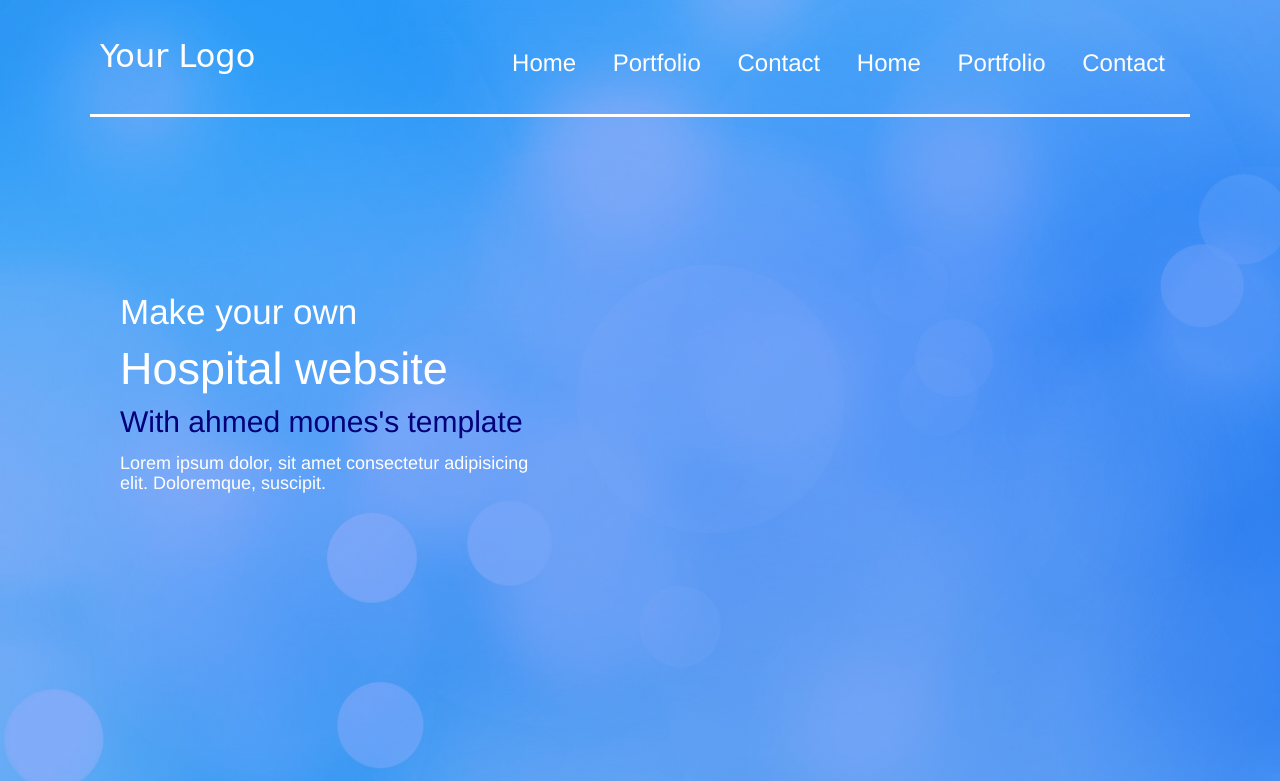
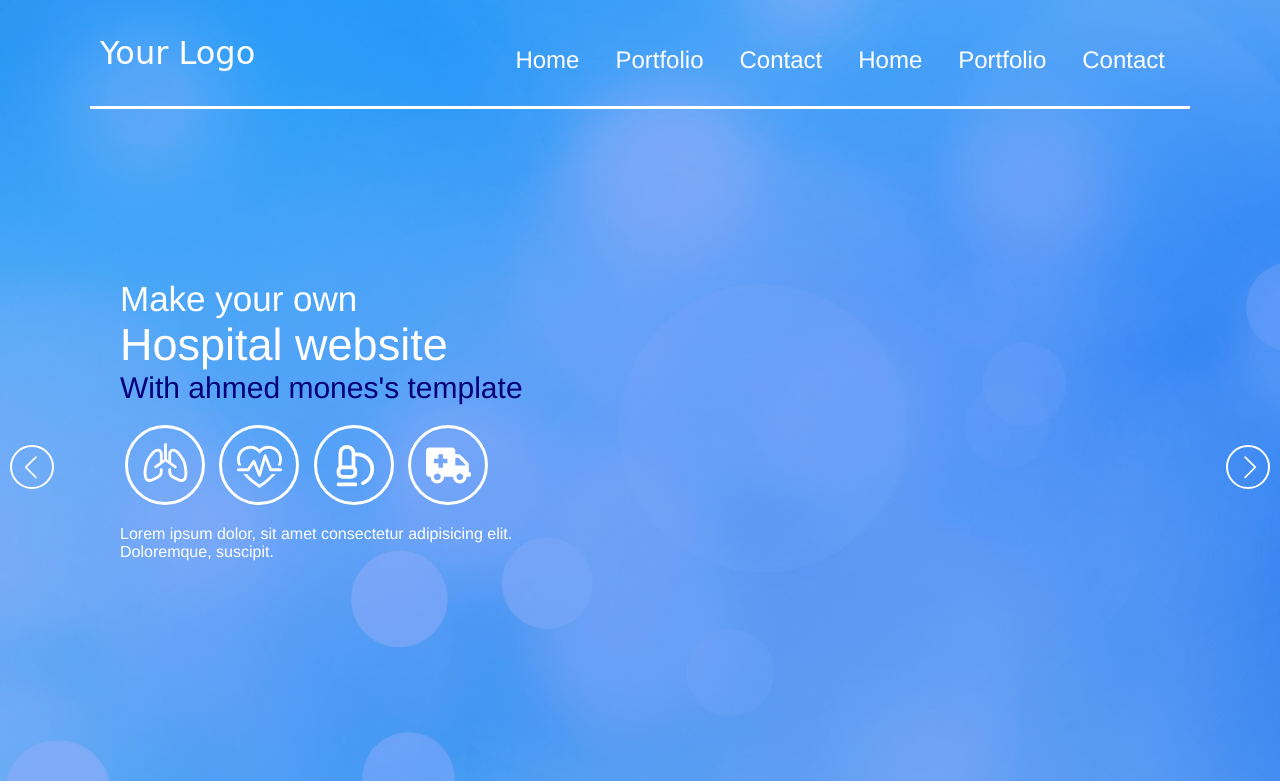
Before and after one commit to Uchqun7040/takrorlash, a plain HTML site: page 4-dars.14.02.2024/index.html in a window 1280 px wide. Shown: the top 781 px of the page. Drawn offline with nearby package versions, Linux system fonts and the light colour scheme.

Commit message:
section1 is updated

```diff
--- a/4-dars.14.02.2024/index.html
+++ b/4-dars.14.02.2024/index.html
@@ -6,7 +6,7 @@
     <meta name="viewport" content="width=device-width, initial-scale=1.0">
     <title>Document</title>
     <link rel="stylesheet" href="style.css">
-    <link rel="stylesheet" href="https://maxcdn.bootstrapcdn.com/bootstrap/3.3.7/css/bootstrap.min.css">
+    <script src='https://kit.fontawesome.com/a076d05399.js' crossorigin='anonymous'></script>
 </head>
 
 <body>
@@ -37,7 +37,33 @@
                     <div class="ahmed">
                         With ahmed mones's template
                     </div>
+                    <div class="icon">
+                        <svg xmlns="http://www.w3.org/2000/svg" width="45" height="45" fill="currentColor"
+                            class="bi bi-lungs" viewBox="0 1 16 16">
+                            <path
+                                d="M8.5 1.5a.5.5 0 1 0-1 0v5.243L7 7.1V4.72C7 3.77 6.23 3 5.28 3c-.524 0-1.023.27-1.443.592-.431.332-.847.773-1.216 1.229-.736.908-1.347 1.946-1.58 2.48-.176.405-.393 1.16-.556 2.011-.165.857-.283 1.857-.241 2.759.04.867.233 1.79.838 2.33.67.6 1.622.556 2.741-.004l1.795-.897A2.5 2.5 0 0 0 7 11.264V10.5a.5.5 0 0 0-1 0v.764a1.5 1.5 0 0 1-.83 1.342l-1.794.897c-.978.489-1.415.343-1.628.152-.28-.25-.467-.801-.505-1.63-.037-.795.068-1.71.224-2.525.157-.82.357-1.491.491-1.8.19-.438.75-1.4 1.44-2.25.342-.422.703-.799 1.049-1.065.358-.276.639-.385.833-.385a.72.72 0 0 1 .72.72v3.094l-1.79 1.28a.5.5 0 0 0 .58.813L8 7.614l3.21 2.293a.5.5 0 1 0 .58-.814L10 7.814V4.72a.72.72 0 0 1 .72-.72c.194 0 .475.11.833.385.346.266.706.643 1.05 1.066.688.85 1.248 1.811 1.439 2.249.134.309.334.98.491 1.8.156.814.26 1.73.224 2.525-.038.829-.224 1.38-.505 1.63-.213.19-.65.337-1.628-.152l-1.795-.897A1.5 1.5 0 0 1 10 11.264V10.5a.5.5 0 0 0-1 0v.764a2.5 2.5 0 0 0 1.382 2.236l1.795.897c1.12.56 2.07.603 2.741.004.605-.54.798-1.463.838-2.33.042-.902-.076-1.902-.24-2.759-.164-.852-.38-1.606-.558-2.012-.232-.533-.843-1.571-1.579-2.479-.37-.456-.785-.897-1.216-1.229C11.743 3.27 11.244 3 10.72 3 9.77 3 9 3.77 9 4.72V7.1l-.5-.357z" />
+                        </svg>
+                    </div>
 
+                    <div class="icon">
+                        <svg xmlns="http://www.w3.org/2000/svg" width="45" height="45" fill="currentColor"
+                            class="bi bi-heart-pulse" viewBox="0 -1 16 16">
+                            <path
+                                d="m8 2.748-.717-.737C5.6.281 2.514.878 1.4 3.053.918 3.995.78 5.323 1.508 7H.43c-2.128-5.697 4.165-8.83 7.394-5.857q.09.083.176.171a3 3 0 0 1 .176-.17c3.23-2.974 9.522.159 7.394 5.856h-1.078c.728-1.677.59-3.005.108-3.947C13.486.878 10.4.28 8.717 2.01zM2.212 10h1.315C4.593 11.183 6.05 12.458 8 13.795c1.949-1.337 3.407-2.612 4.473-3.795h1.315c-1.265 1.566-3.14 3.25-5.788 5-2.648-1.75-4.523-3.434-5.788-5" />
+                            <path
+                                d="M10.464 3.314a.5.5 0 0 0-.945.049L7.921 8.956 6.464 5.314a.5.5 0 0 0-.88-.091L3.732 8H.5a.5.5 0 0 0 0 1H4a.5.5 0 0 0 .416-.223l1.473-2.209 1.647 4.118a.5.5 0 0 0 .945-.049l1.598-5.593 1.457 3.642A.5.5 0 0 0 12 9h3.5a.5.5 0 0 0 0-1h-3.162z" />
+                        </svg>
+                    </div>
+                    <div class="icon">
+                        <svg width="45" height="45" viewBox="-1 0 24 24" fill="none" xmlns="http://www.w3.org/2000/svg">
+                            <path
+                                d="M3 22H12M11 6.25204C11.6392 6.08751 12.3094 6 13 6C17.4183 6 21 9.58172 21 14C21 17.3574 18.9318 20.2317 16 21.4185M5.5 13H9.5C9.96466 13 10.197 13 10.3902 13.0384C11.1836 13.1962 11.8038 13.8164 11.9616 14.6098C12 14.803 12 15.0353 12 15.5C12 15.9647 12 16.197 11.9616 16.3902C11.8038 17.1836 11.1836 17.8038 10.3902 17.9616C10.197 18 9.96466 18 9.5 18H5.5C5.03534 18 4.80302 18 4.60982 17.9616C3.81644 17.8038 3.19624 17.1836 3.03843 16.3902C3 16.197 3 15.9647 3 15.5C3 15.0353 3 14.803 3.03843 14.6098C3.19624 13.8164 3.81644 13.1962 4.60982 13.0384C4.80302 13 5.03534 13 5.5 13ZM4 5.5V13H11V5.5C11 3.567 9.433 2 7.5 2C5.567 2 4 3.567 4 5.5Z"
+                                stroke="currentColor" stroke-width="2" stroke-linecap="round" stroke-linejoin="round" />
+                        </svg>
+                    </div>
+                    <div class="icon">
+                        <svg width="45" height="45" xmlns="http://www.w3.org/2000/svg" viewBox="-1 0 640 512" fill="currentColor"><!--!Font Awesome Free 6.5.2 by @fontawesome - https://fontawesome.com License - https://fontawesome.com/license/free Copyright 2024 Fonticons, Inc.--><path d="M624 352h-16V243.9c0-12.7-5.1-24.9-14.1-33.9L494 110.1c-9-9-21.2-14.1-33.9-14.1H416V48c0-26.5-21.5-48-48-48H48C21.5 0 0 21.5 0 48v320c0 26.5 21.5 48 48 48h16c0 53 43 96 96 96s96-43 96-96h128c0 53 43 96 96 96s96-43 96-96h48c8.8 0 16-7.2 16-16v-32c0-8.8-7.2-16-16-16zM160 464c-26.5 0-48-21.5-48-48s21.5-48 48-48 48 21.5 48 48-21.5 48-48 48zm144-248c0 4.4-3.6 8-8 8h-56v56c0 4.4-3.6 8-8 8h-48c-4.4 0-8-3.6-8-8v-56h-56c-4.4 0-8-3.6-8-8v-48c0-4.4 3.6-8 8-8h56v-56c0-4.4 3.6-8 8-8h48c4.4 0 8 3.6 8 8v56h56c4.4 0 8 3.6 8 8v48zm176 248c-26.5 0-48-21.5-48-48s21.5-48 48-48 48 21.5 48 48-21.5 48-48 48zm80-208H416V144h44.1l99.9 99.9V256z"/></svg>
+                    </div>
                     <h4 style="font-weight: lighter;">
                         Lorem ipsum dolor, sit amet consectetur adipisicing elit. Doloremque, suscipit.
                     </h4>
--- a/4-dars.14.02.2024/style.css
+++ b/4-dars.14.02.2024/style.css
@@ -7,16 +7,16 @@
 .section1 {
     background-image: linear-gradient(rgba(1, 89, 241, 0.5), rgba(1, 89, 241, 0.5)), url("./assets/b_s1.jpg");
     background-size: cover;
-    height: 100vh;
     width: 100vw;
     display: flex;
     justify-content: center;
     align-content: center;
+    padding-bottom: 50px;
 }
 
 .section1 .container1 {
     width: 1100px;
-    height: 100%;
+    position: relative;
 }
 
 .section1 .container1 nav {
@@ -81,6 +81,17 @@
     color: rgb(1, 1, 121);
 }
 
+.section1 .container1 .slide .text .icon{
+    border: 3px solid white;
+    width: 80px;
+    height: 80px;
+    display: inline-flex;
+    justify-content: center;
+    align-items: center;
+    border-radius: 50%;
+    margin: 20px 5px;
+}
+
 .section1 .container1 .slide .pic {
     flex: 60%;
     position: relative;
@@ -94,6 +105,32 @@
     right: 0;
 }
 
+.section1 .container1::before,
+.section1 .container1::after{
+    content: '';
+    width: 40px;
+    height: 40px;
+    border: 2px solid white;
+    border-radius: 50%;
+    display: flex;
+    position: absolute;
+    bottom: 320px;
+}
+
+.section1 .container1::before{
+    left: -80px;
+    justify-content: center;
+    align-items: center;
+    content: url('./assets/chevron-left.svg');
+}
+
+.section1 .container1::after{
+    right: -80px;
+    justify-content: center;
+    align-items: center;
+    content: url('./assets/chevron-right.svg');
+}
+
 .section2 {
     background-color: white;
     background-size: cover;
```
Also changed, not shown: 4-dars.14.02.2024/assets/chevron-left.svg (added), 4-dars.14.02.2024/assets/chevron-right.svg (added).
